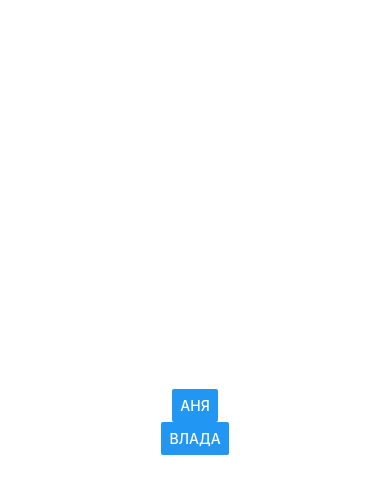
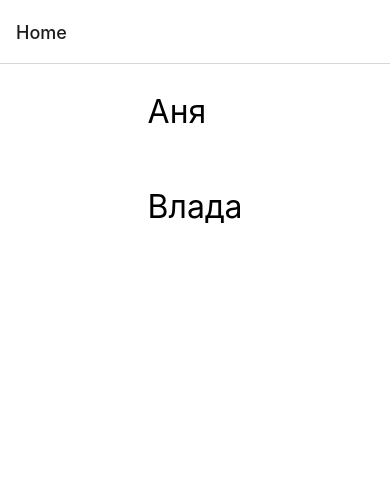
Before and after one commit to SlidEnergy/obedientchild-frontend, a React Native app: screen /Home in a window 390 px wide. Shown: the top 494 px of the page. Built offline with nearby package versions, Linux system fonts and the light colour scheme.

Commit message:
add screens and navigation

```diff
--- a/App.js
+++ b/App.js
@@ -1,21 +1,8 @@
-import { StatusBar } from 'expo-status-bar';
-import {StyleSheet, Text, View} from 'react-native';
-import ChildList from "./src/ChildList";
+import Navigation from "./navigation/navigation";
 
 export default function App() {
   return (
-    <View style={styles.container}>
-      <ChildList children={["Аня", "Влада"]}></ChildList>
-      <StatusBar style="auto" />
-    </View>
+      <Navigation>
+      </Navigation>
   );
 }
-
-const styles = StyleSheet.create({
-  container: {
-    flex: 1,
-    backgroundColor: '#fff',
-    alignItems: 'center',
-    justifyContent: 'center',
-  },
-});
--- /dev/null
+++ b/components/ChildItem.jsx
@@ -0,0 +1,31 @@
+import React, {useEffect} from 'react';
+import {StyleSheet, StatusBar, Text, TouchableOpacity} from "react-native";
+
+const ChildItem = ({child, navigation}) => {
+    function selectChild() {
+        navigation.navigate("Child", child);
+    }
+
+    return (
+        <TouchableOpacity onPress={selectChild} style={styles.item}>
+            <Text style={styles.title}>{child}</Text>
+        </TouchableOpacity>
+    );
+};
+
+const styles = StyleSheet.create({
+    container: {
+        flex: 1,
+        marginTop: StatusBar.currentHeight || 0,
+    },
+    item: {
+        padding: 20,
+        marginVertical: 8,
+        marginHorizontal: 16,
+    },
+    title: {
+        fontSize: 32,
+    },
+});
+
+export default ChildItem;
--- /dev/null
+++ b/components/ChildList.jsx
@@ -0,0 +1,26 @@
+import React from 'react';
+import {StyleSheet, FlatList, SafeAreaView} from "react-native";
+import ChildItem from "./ChildItem";
+
+const ChildList = ({children, navigation}) => {
+    return (
+        <SafeAreaView style={styles.container}>
+            <FlatList
+                data={children}
+                renderItem={(item) => <ChildItem child={item.item} navigation={navigation}></ChildItem>}
+                keyExtractor={item => item.id}
+            />
+        </SafeAreaView>
+    );
+};
+
+export default ChildList;
+
+const styles = StyleSheet.create({
+    container: {
+        flex: 1,
+        backgroundColor: '#fff',
+        alignItems: 'center',
+        justifyContent: 'center',
+    }
+})
--- /dev/null
+++ b/navigation/navigation.jsx
@@ -0,0 +1,20 @@
+import React from 'react';
+import {NavigationContainer} from "@react-navigation/native";
+import {createNativeStackNavigator} from "@react-navigation/native-stack";
+import HomeScreen from "../screens/HomeScreen";
+import ChildScreen from "../screens/ChildScreen";
+
+const Stack = createNativeStackNavigator();
+
+const Navigation = () => {
+    return (
+        <NavigationContainer>
+            <Stack.Navigator>
+                <Stack.Screen name="Home" component={HomeScreen} options={{title: "Home"}}></Stack.Screen>
+                <Stack.Screen name="Child" component={ChildScreen} options={{title: "Child"}}></Stack.Screen>
+            </Stack.Navigator>
+        </NavigationContainer>
+    );
+};
+
+export default Navigation;
--- /dev/null
+++ b/screens/ChildScreen.jsx
@@ -0,0 +1,18 @@
+import React, {useEffect} from 'react';
+import {Text, View} from "react-native";
+
+const ChildScreen = ({route, navigation}) => {
+    useEffect(() => {
+        navigation.setOptions({
+            title: child
+        })
+    })
+
+    const child = route.params;
+    return (
+        <View>
+        </View>
+    );
+};
+
+export default ChildScreen;
--- /dev/null
+++ b/screens/HomeScreen.jsx
@@ -0,0 +1,17 @@
+import React, {useEffect, useState} from 'react';
+import ChildList from "../components/ChildList";
+
+const HomeScreen = ({navigation}) => {
+    const [ children, setChildren ] = useState();
+
+    useEffect(() => {
+        setChildren(["Аня", "Влада"]);
+    }, []);
+
+    return (
+        <ChildList children={children} navigation={navigation}>
+        </ChildList>
+    );
+};
+
+export default HomeScreen;
--- a/src/ChildList.jsx
+++ /dev/null
@@ -1,31 +0,0 @@
-import React from 'react';
-import {StyleSheet, Button, ScrollView, Text} from "react-native";
-
-const ChildList = (props) => {
-
-    function selectChild(child) {
-
-    }
-
-    return (
-        <ScrollView contentContainerStyle={styles.scrollView}>
-            {props.children && props.children.map(child =>
-                <Button key={child} style={styles.button} title={child} onPress={selectChild(child)} />
-            )}
-        </ScrollView>
-    );
-};
-
-export default ChildList;
-
-const styles = StyleSheet.create({
-    scrollView: {
-        flex: 1,
-        backgroundColor: '#fff',
-        alignItems: 'center',
-        justifyContent: 'center',
-    },
-    button: {
-        margin: 20
-    }
-})
```
Also changed, not shown: package.json (+6 -1 lines), 1 other file (tests, documents, lock files or other folders).
